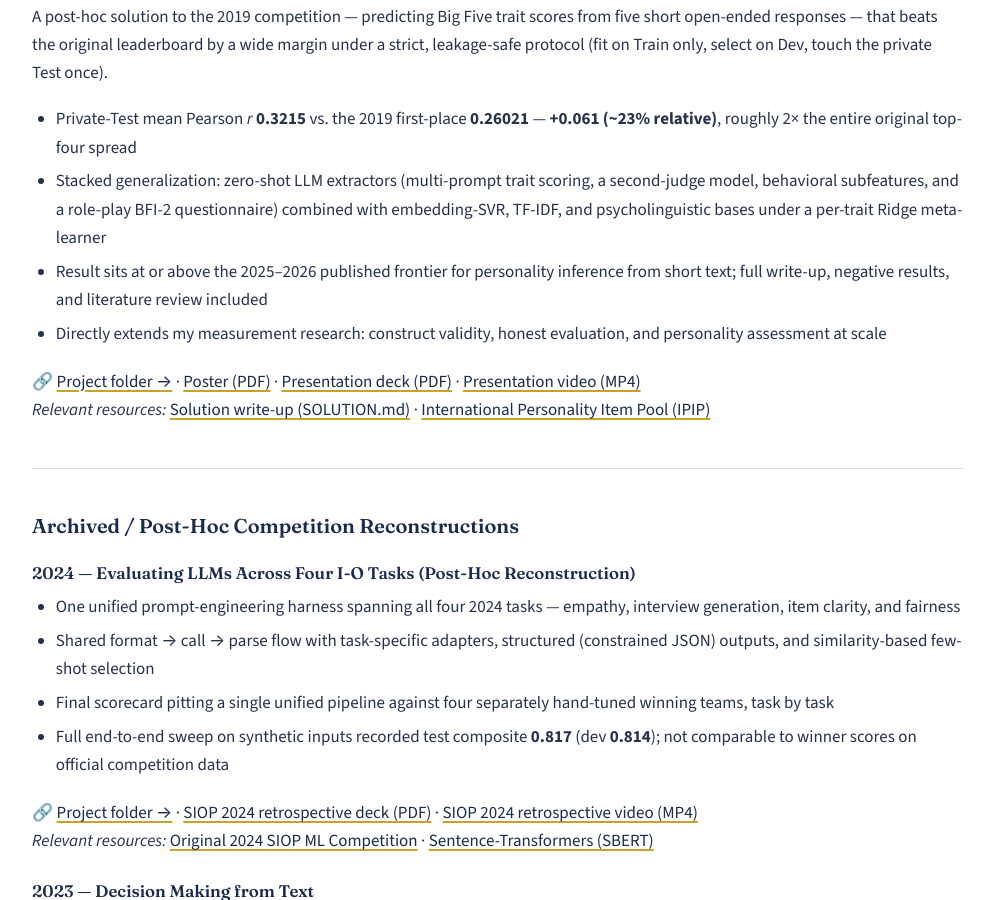
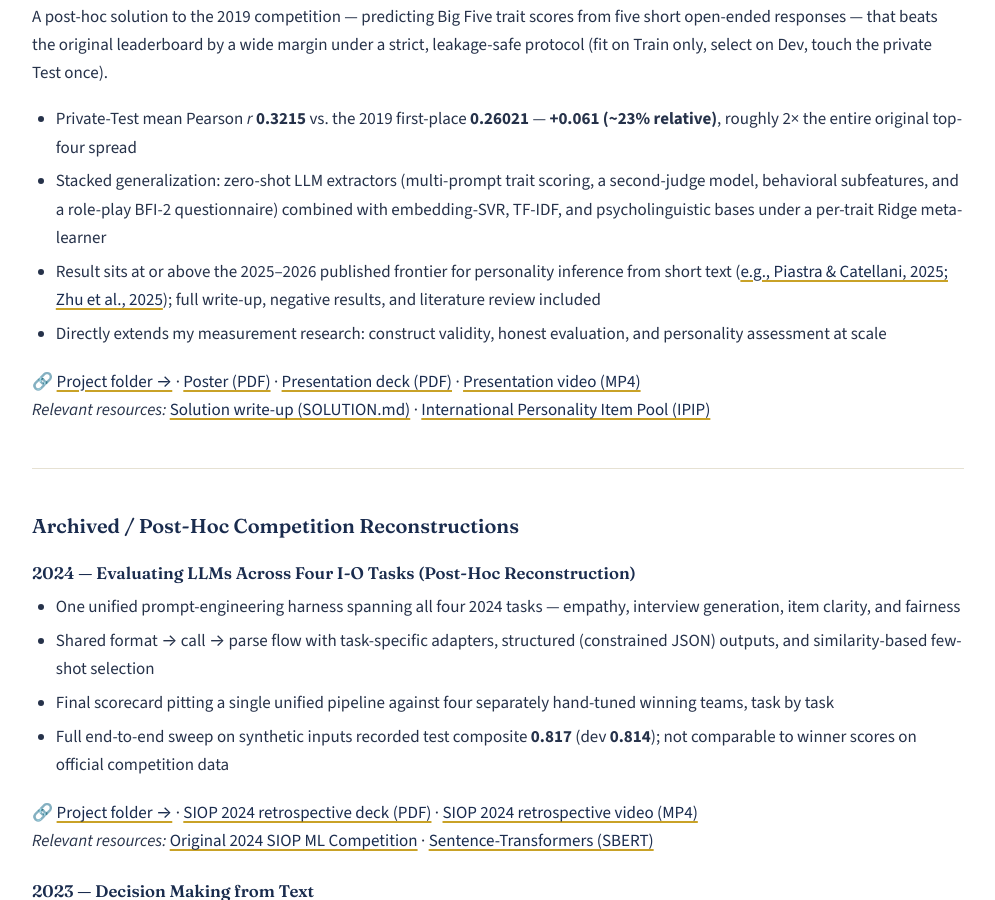
Before and after one commit to mjmonnot/mjmonnot.github.io, a Jekyll site: the page built from projects.md, in a window 1280 px wide and 900 px high, scrolled down 1026 px. Shown: the whole window, without its empty margins (142-1137 px from the left). Built offline with Jekyll 4.4.1, drawn with Linux system fonts in a browser that asks for light colours.

Commit message:
Enhance project description with reference links
Updated result description with references for personality inference research.

```diff
--- a/projects.md
+++ b/projects.md
@@ -34,7 +34,7 @@ A post-hoc solution to the 2019 competition — predicting Big Five trait scores
 
 - Private-Test mean Pearson *r* **0.3215** vs. the 2019 first-place **0.26021** — **+0.061 (~23% relative)**, roughly 2× the entire original top-four spread
 - Stacked generalization: zero-shot LLM extractors (multi-prompt trait scoring, a second-judge model, behavioral subfeatures, and a role-play BFI-2 questionnaire) combined with embedding-SVR, TF-IDF, and psycholinguistic bases under a per-trait Ridge meta-learner
-- Result sits at or above the 2025–2026 published frontier for personality inference from short text; full write-up, negative results, and literature review included
+- Result sits at or above the 2025–2026 published frontier for personality inference from short text ([e.g., Piastra & Catellani, 2025; Zhu et al., 2025](https://github.com/mjmonnot/siop-ml-competitions/blob/main/2019-personality-from-text/SOLUTION.md#references)); full write-up, negative results, and literature review included
 - Directly extends my measurement research: construct validity, honest evaluation, and personality assessment at scale
 
 🔗 [Project folder →](https://github.com/mjmonnot/siop-ml-competitions/tree/main/2019-personality-from-text) · [Poster (PDF)](https://github.com/mjmonnot/siop-ml-competitions/blob/main/2019-personality-from-text/docs/SIOP_2019_Poster_Landscape.pdf) · [Presentation deck (PDF)](https://github.com/mjmonnot/siop-ml-competitions/blob/main/2019-personality-from-text/docs/SIOP_Personality_From_Text.pdf) · [Presentation video (MP4)](https://github.com/mjmonnot/siop-ml-competitions/raw/main/2019-personality-from-text/media/Predicting_Personality_from_Text_MJMONNOT.mp4)
```
